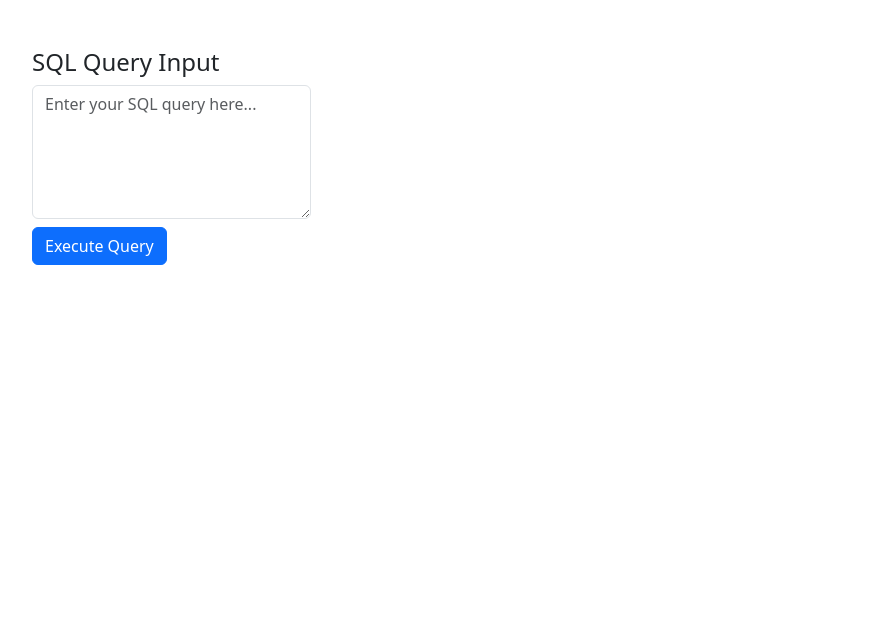
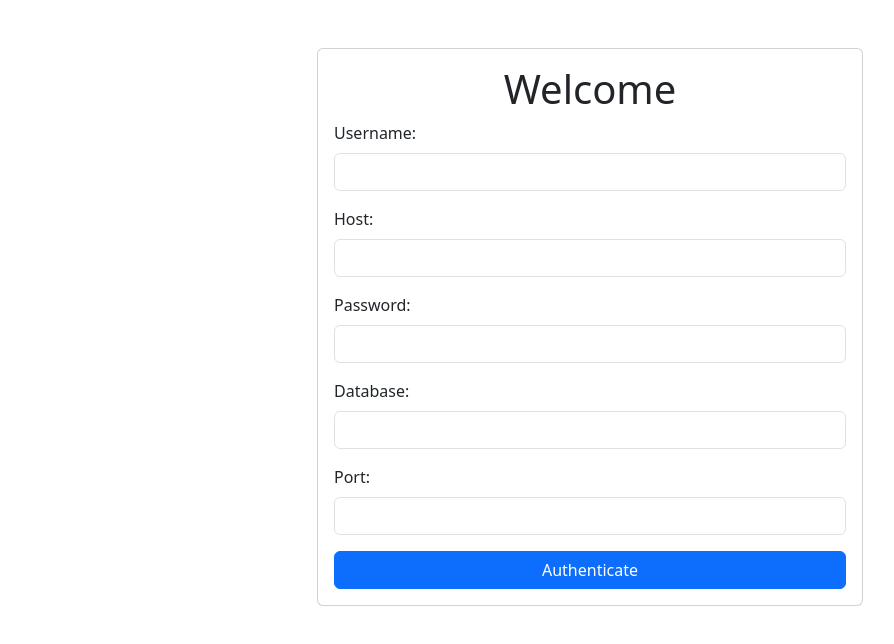
Before and after one commit to lakshya-aga/SC3020_Project_2, a React (Create React App) app in the folder interface/: page /login in a window 1280 px wide. Shown: the top 644 px of the page, without its empty margins (50-944 px from the left). Built offline with nearby package versions, Linux system fonts and the light colour scheme.

Commit message:
Authentication, Datablocks

```diff
--- a/interface/src/App.js
+++ b/interface/src/App.js
@@ -1,13 +1,17 @@
 import React from 'react';
 import 'bootstrap/dist/css/bootstrap.min.css';
-import SqlQueryInput from './components/QueryInput'; // Import the SqlQueryInput component
+import { BrowserRouter as Router, Routes, Route } from 'react-router-dom';
+import Login from './components/Login'
+import MainPage from './components/MainPage';
 
 function App() {
   return (
-    <div className="container mt-5">
-      <h4 className="mb-2">SQL Query Input</h4>
-      <SqlQueryInput />
-    </div>
+    <Router>
+      <Routes>
+        <Route path={'/login'} element={<Login/>}/>
+        <Route path={'/'} exact element={<MainPage/>}/>
+      </Routes>
+    </Router>
   );
 }
 
--- /dev/null
+++ b/interface/src/components/DataBlocks.js
@@ -0,0 +1,66 @@
+import React from 'react';
+
+const data = {
+    20: [1, 2, 3],
+	21: [4, 5, 6],
+	22: [7, 8, 9],
+	23: [10, 11, 12],
+	24: [13, 14],
+	25: [15, 16, 17, 18],
+	26: [19],
+	27: [20, 21, 22, 23, 24],
+	28: [25, 26],
+	29: [27, 28, 29],
+	30: [30, 31, 32],
+	31: [33, 34, 35, 36],
+	32: [37],
+	33: [38, 39, 40, 41],
+	34: [42, 43],
+	35: [44, 45, 46],
+	36: [47, 48, 49, 50],
+	37: [51, 52, 53],
+	38: [54, 55, 56],
+	39: [57, 58],
+	40: [59, 60, 61, 62]
+};
+
+
+const Datablocks = () => {
+    const maxColumns = 3; // Maximum number of columns
+    const columnWidth = 12 / maxColumns; // Bootstrap column width calculation
+
+    return (
+      <div className="container mt-4" style={{ width: '40vw',height: '50vh', overflowY: 'auto'}}>
+        <div className={`row row-cols-1 row-cols-md-${maxColumns} g-2`}>
+          {Object.keys(data).map((blockId) => {
+            const tuples = data[blockId];
+            const fillPercentage = (tuples.length / 5) * 100; // Calculate fill percentage
+            return (
+              <div className={`col-md-${columnWidth}`} key={blockId}>
+                <div className="card">
+                  <div className="card-body">
+                    <h5 className="card-title">Block {blockId}</h5>
+                    <div className="progress" style={{ height: '20px', marginBottom: '10px' }}>
+                      <div
+                        className="progress-bar bg-info"
+                        role="progressbar"
+                        style={{ width: `${fillPercentage}%` }}
+                        aria-valuenow={fillPercentage}
+                        aria-valuemin="0"
+                        aria-valuemax="100"
+                      ></div>
+                    </div>
+                    <p className="card-text">
+                      {tuples.length} Tuple{tuples.length !== 1 ? 's' : ''}
+                    </p>
+                  </div>
+                </div>
+              </div>
+            );
+          })}
+        </div>
+      </div>
+    );
+  };
+
+  export default Datablocks;
--- /dev/null
+++ b/interface/src/components/Login.js
@@ -0,0 +1,142 @@
+import React, { useState } from 'react';
+import { useNavigate } from 'react-router-dom';
+
+function Login() {
+  const [inputs, setInputs] = useState({ username: '', host: '', password: '', database: '', port: '' });
+  const [token, setToken] = useState(null);
+  const navigate = useNavigate();
+
+  const handleChange = (event) => {
+    const { name, value } = event.target;
+    setInputs((prevInputs) => ({ ...prevInputs, [name]: value }));
+  };
+
+  const handleSubmit = async (event) => {
+    event.preventDefault();
+    // TODO: Add backend credentials check and fetch profile info logic here
+    try {
+      const response = await fetch('', {
+        method: 'POST',
+        headers: {
+          'Content-Type': 'application/json',
+        },
+        body: JSON.stringify({
+          username: inputs.username,
+          host: inputs.host,
+          password: inputs.password,
+          database: inputs.database,
+          port: inputs.port,
+        }),
+      });
+
+      if (response.ok) {
+        // Redirect to the home page after successful login
+        const data = await response.json();
+        setToken(data.token);
+        sessionStorage.setItem('token', data.token);
+        console.log('Token:', data.token);
+        navigate('/');
+      } else {
+        // Handle login failure here (display error message, etc.)
+        console.error('Authentication failed');
+      }
+    } catch (error) {
+      // Handle network errors or other exceptions here
+      console.error('Error:', error);
+    }
+  };
+
+  return (
+
+    <div className="container mt-5">
+      <div className="row justify-content-center">
+        <div className="col-md-6">
+          <div className="card">
+            <div className="card-body">
+              <h1 className="card-title text-center">Welcome</h1>
+              <form onSubmit={handleSubmit}>
+                <div className="mb-3">
+                  <label htmlFor="username" className="form-label">
+                    Username:
+                  </label>
+                  <input
+                    type="text"
+                    className="form-control"
+                    id="username"
+                    name="username"
+                    value={inputs.username}
+                    onChange={handleChange}
+                    required
+                  />
+                </div>
+                <div className="mb-3">
+                  <label htmlFor="host" className="form-label">
+                    Host:
+                  </label>
+                  <input
+                    type="text"
+                    className="form-control"
+                    id="host"
+                    name="host"
+                    value={inputs.host}
+                    onChange={handleChange}
+                    required
+                  />
+                </div>
+                <div className="mb-3">
+                  <label htmlFor="password" className="form-label">
+                    Password:
+                  </label>
+                  <input
+                    type="password"
+                    className="form-control"
+                    id="password"
+                    name="password"
+                    value={inputs.password}
+                    onChange={handleChange}
+                    required
+                  />
+                </div>
+                <div className="mb-3">
+                  <label htmlFor="database" className="form-label">
+                    Database:
+                  </label>
+                  <input
+                    type="text"
+                    className="form-control"
+                    id="database"
+                    name="database"
+                    value={inputs.database}
+                    onChange={handleChange}
+                    required
+                  />
+                </div>
+                <div className="mb-3">
+                  <label htmlFor="port" className="form-label">
+                    Port:
+                  </label>
+                  <input
+                    type="text"
+                    className="form-control"
+                    id="port"
+                    name="port"
+                    value={inputs.port}
+                    onChange={handleChange}
+                    required
+                  />
+                </div>
+                <div className="d-grid gap-2">
+                  <button type="submit" className="btn btn-primary">
+                    Authenticate
+                  </button>
+                </div>
+              </form>
+            </div>
+          </div>
+        </div>
+      </div>
+    </div>
+  );
+}
+
+export default Login;
--- /dev/null
+++ b/interface/src/components/MainPage.js
@@ -0,0 +1,18 @@
+import React from 'react';
+import 'bootstrap/dist/css/bootstrap.min.css';
+import SqlQueryInput from './QueryInput'; // Import the SqlQueryInput component
+import DataBlocks from './DataBlocks';
+
+function MainPage() {
+  return (
+    <div className="container mt-5">
+      <h4 className="mb-2">SQL Query Input</h4>
+      <SqlQueryInput />
+      <h4 className="mb-2">Blocks Accessed</h4>
+      <DataBlocks />
+    </div>
+
+  );
+}
+
+export default MainPage
--- a/interface/src/components/QueryInput.js
+++ b/interface/src/components/QueryInput.js
@@ -20,7 +20,7 @@ const SqlQueryInput = () => {
         value={sqlQuery}
         onChange={handleQueryChange}
       ></textarea>
-      <button className="btn btn-primary mt-2" onClick={handleExecuteQuery}>
+      <button className="btn btn-info mt-2" onClick={handleExecuteQuery}>
         Execute Query
       </button>
     </div>
```
Also changed, not shown: 1 other file (tests, documents, lock files or other folders).
